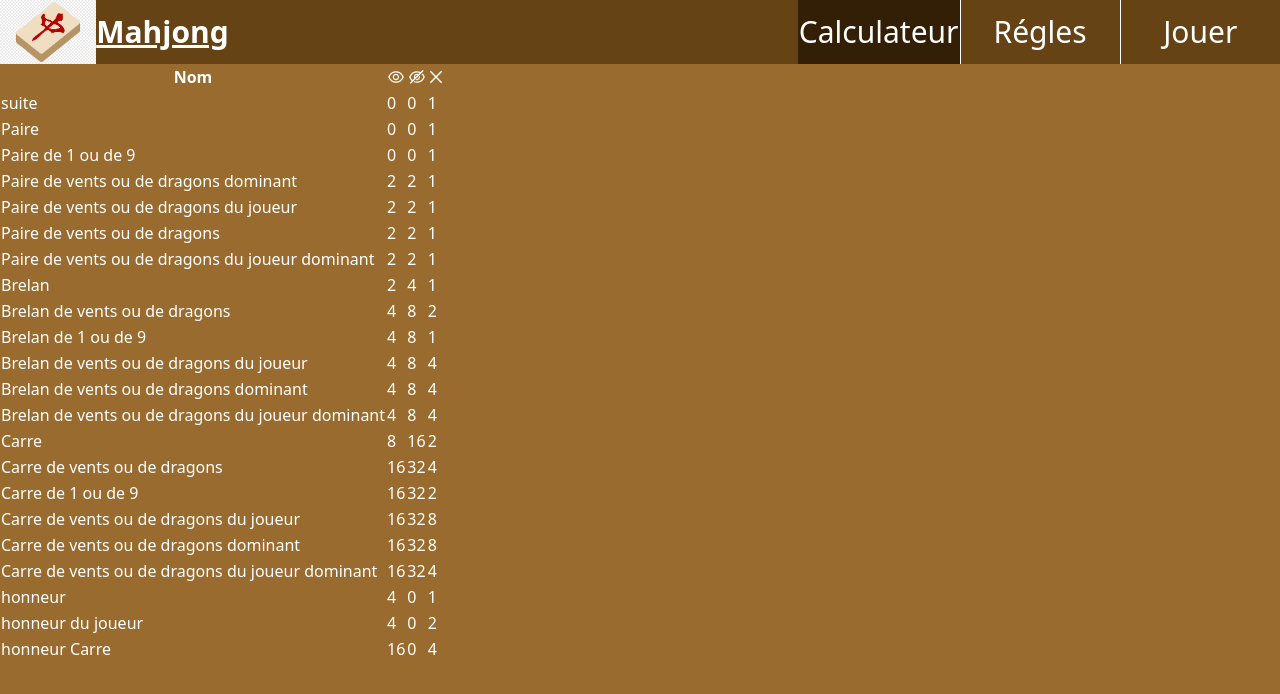
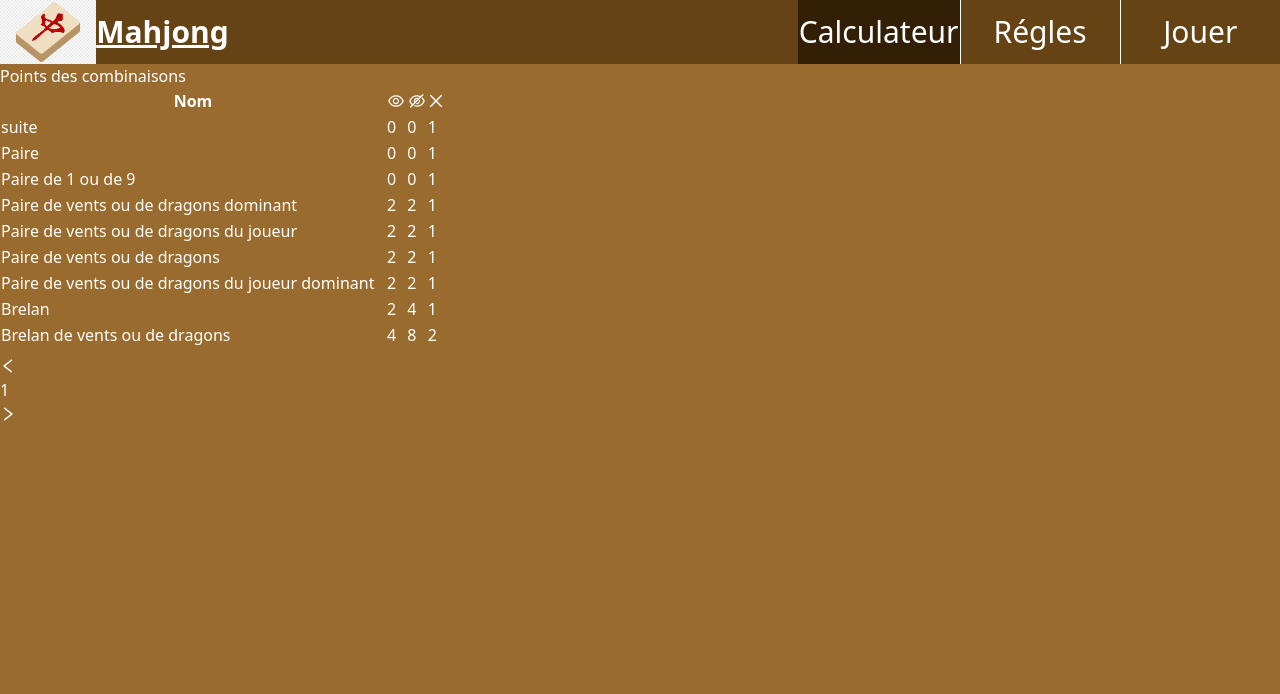
Before and after one commit to fitz35/mahjong_v2, a React (Create React App) app: page /regles in a window 1280 px wide. Shown: the top 694 px of the page. Built offline with nearby package versions, Linux system fonts and the light colour scheme.

Commit message:
add table

```diff
--- a/src/App.tsx
+++ b/src/App.tsx
@@ -9,7 +9,7 @@ function App() {
     <div className="App bg-pageBase text-white h-screen">
       <header className='bg-pageDark items-center h-16 flex'>
         <img className="h-16" src={logo} alt="Logo" />
-        <h1 className="flex-1 object-left text-3xl font-bold underline">Mahjong</h1>
+        <h1 className="flex-1 text-white object-left text-3xl font-bold underline">Mahjong</h1>
         <CustomNavbar></CustomNavbar>
       </header>
       <Outlet />
--- a/src/component/navbar/CustomNavbar.tsx
+++ b/src/component/navbar/CustomNavbar.tsx
@@ -36,13 +36,13 @@ export class CustomNavbar extends React.Component <{}, NavbarState>{
                     <tbody>
                         <tr>
                             <td className={td1}>
-                                <NavLink className="hover:bg-pageVeryDark" onClick={() => this.setState({link : 1})} to="/">Calculateur</NavLink>
+                                <NavLink className="text-white hover:bg-pageVeryDark" onClick={() => this.setState({link : 1})} to="/">Calculateur</NavLink>
                             </td>
                             <td className={td2}>
-                                <NavLink className="hover:bg-pageVeryDark" onClick={() => this.setState({link : 2})} to="/regles">Régles</NavLink>
+                                <NavLink className="text-white hover:bg-pageVeryDark" onClick={() => this.setState({link : 2})} to="/regles">Régles</NavLink>
                             </td>
                             <td className={td3}>
-                                <NavLink className="hover:bg-pageVeryDark" onClick={() => this.setState({link : 3})} to="/jouer">Jouer</NavLink>
+                                <NavLink className="text-white hover:bg-pageVeryDark" onClick={() => this.setState({link : 3})} to="/jouer">Jouer</NavLink>
                             </td>
                         </tr>
                     </tbody>
--- a/src/component/rules/CombiRuleComponent.tsx
+++ /dev/null
@@ -1,27 +0,0 @@
-import React from "react";
-import { CombiScoring } from "../../model/rules/interfacesCsv";
-
-export class CombiRuleComponent extends React.Component <{combi : CombiScoring}, {}>{
-    constructor(props: {combi : CombiScoring}) {
-        super(props)
-    }
-
-    render(){
-        return (
-            <tr>
-                <td>
-                    {this.props.combi.name}
-                </td>
-                <td>
-                    {this.props.combi.open}
-                </td>
-                <td>
-                    {this.props.combi.hidden}
-                </td>
-                <td>
-                    {this.props.combi.multiplicator}
-                </td>
-            </tr>
-        )
-    }
-}
--- a/src/component/rules/CustomRules.tsx
+++ b/src/component/rules/CustomRules.tsx
@@ -7,7 +7,7 @@ import {
 
 import { CombiScoring, MahjongScoring } from "../../model/rules/interfacesCsv";
 import { getCombiScoring } from "../../model/rules/readCsv";
-import { CombiRuleComponent } from "./CombiRuleComponent";
+import { Table } from "antd";
 
 type RulesState = {
     combiScoring : CombiScoring[] | null,
@@ -32,24 +32,31 @@ export class CustomRules extends React.Component <{}, RulesState>{
         if(this.state.combiScoring == null){
             combiComponent = <div></div>;
         }else{
+            const columns = [
+                {
+                  title: 'Nom',
+                  dataIndex: 'name',
+                  key: 'name',
+                },
+                {
+                  title: <EyeOutlined></EyeOutlined>,
+                  dataIndex: 'open',
+                  key: 'open',
+                },
+                {
+                  title: <EyeInvisibleOutlined></EyeInvisibleOutlined>,
+                  dataIndex: 'hidden',
+                  key: 'hidden',
+                },
+                {
+                    title: <CloseOutlined></CloseOutlined>,
+                    dataIndex: 'multiplicator',
+                    key: 'multiplicator',
+                  },
+              ];
+
             combiComponent =
-            <table>
-                <thead>
-                    <tr>
-                        <th>Nom</th>
-                        <th><EyeOutlined /></th>
-                        <th><EyeInvisibleOutlined /></th>
-                        <th><CloseOutlined /></th>
-                    </tr>
-                </thead>
-                <tbody>
-                    {this.state.combiScoring.map((value : CombiScoring) => {
-                        return (<CombiRuleComponent combi={value}></CombiRuleComponent>);
-                    })}
-                </tbody>
-
-            </table>
-
+                <Table id="combiTableRules" title={() => 'Points des combinaisons'} pagination={{ pageSize: 1000 }} scroll={{ y: 240 }} dataSource={this.state.combiScoring} columns={columns} />;
 
             ;
         }
```
